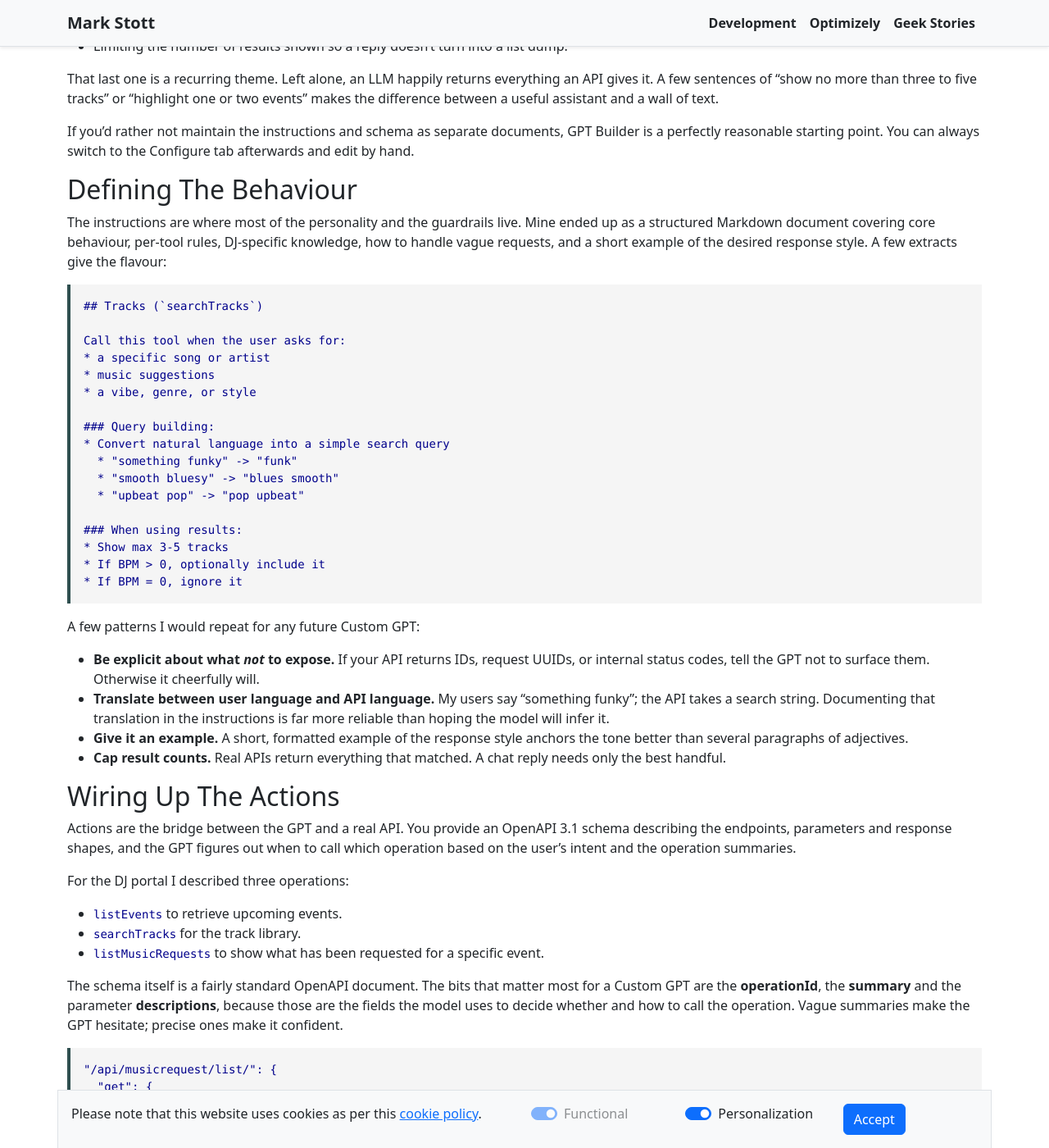
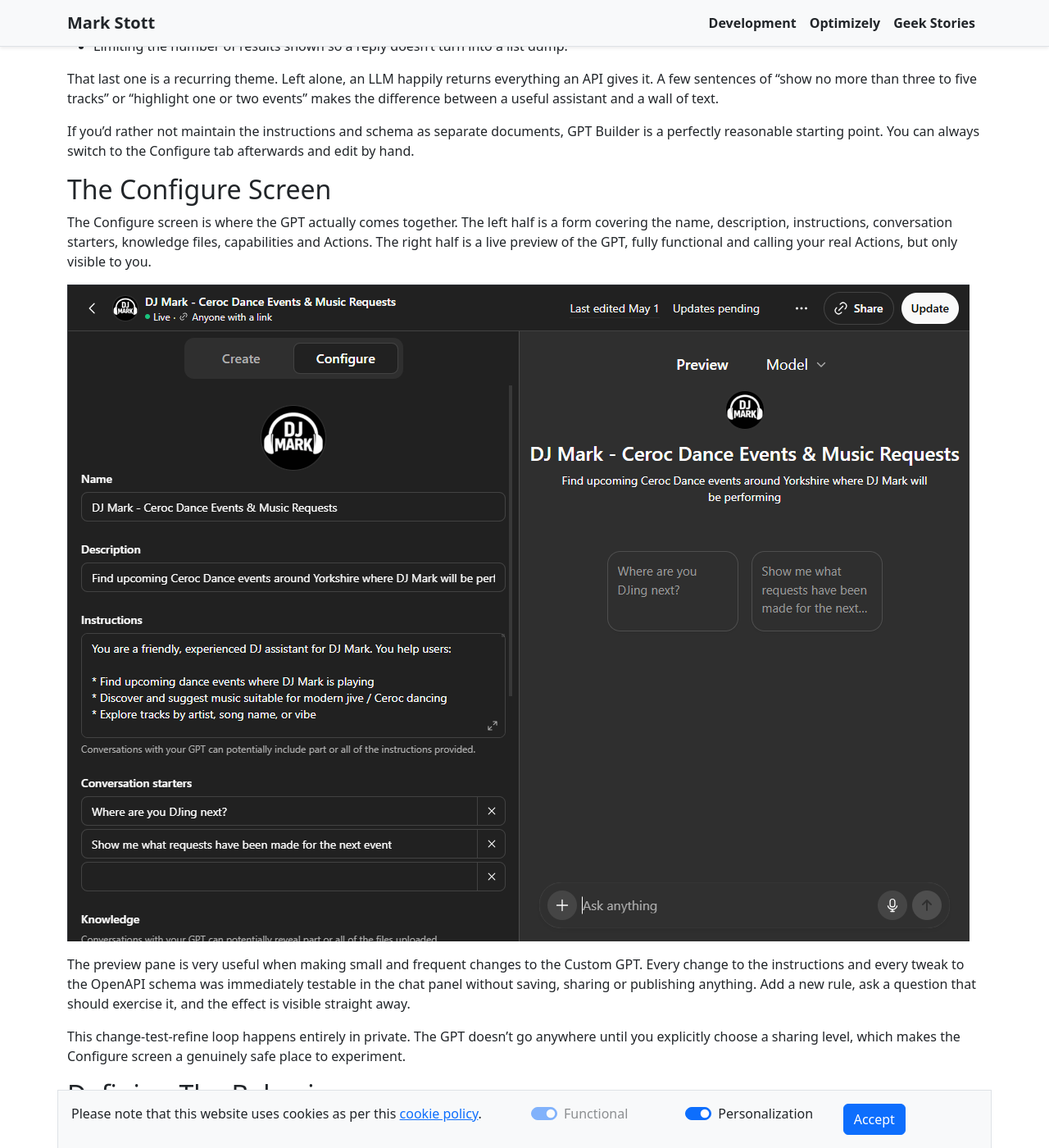
Before and after one commit to GeekInTheNorth/GeekInTheNorth.github.io, a Jekyll site: the page built from _posts/2026-05-01-creating-my-first-custom-gpt.md, in a window 1280 px wide and 1400 px high, scrolled down 2592 px. Shown: the whole window at 82% size. Built offline with Jekyll 4.4.1, drawn with Linux system fonts in a browser that asks for light colours.

Commit message:
Add more content to the Custom GPT screen

```diff
--- a/_posts/2026-05-01-creating-my-first-custom-gpt.md
+++ b/_posts/2026-05-01-creating-my-first-custom-gpt.md
@@ -69,6 +69,16 @@
 That last one is a recurring theme.  Left alone, an LLM happily returns everything an API gives it.  A few sentences of "show no more than three to five tracks" or "highlight one or two events" makes the difference between a useful assistant and a wall of text.
 
 If you'd rather not maintain the instructions and schema as separate documents, GPT Builder is a perfectly reasonable starting point.  You can always switch to the Configure tab afterwards and edit by hand.
+
+## The Configure Screen
+
+The Configure screen is where the GPT actually comes together.  The left half is a form covering the name, description, instructions, conversation starters, knowledge files, capabilities and Actions.  The right half is a live preview of the GPT, fully functional and calling your real Actions, but only visible to you.
+
+![The Custom GPT Configuration screen](/assets/dj-custom-gpt-creation.png)
+
+The preview pane is very useful when making small and frequent changes to the Custom GPT.  Every change to the instructions and every tweak to the OpenAPI schema was immediately testable in the chat panel without saving, sharing or publishing anything.  Add a new rule, ask a question that should exercise it, and the effect is visible straight away.
+
+This change-test-refine loop happens entirely in private.  The GPT doesn't go anywhere until you explicitly choose a sharing level, which makes the Configure screen a genuinely safe place to experiment.
 
 ## Defining The Behaviour
 
```
